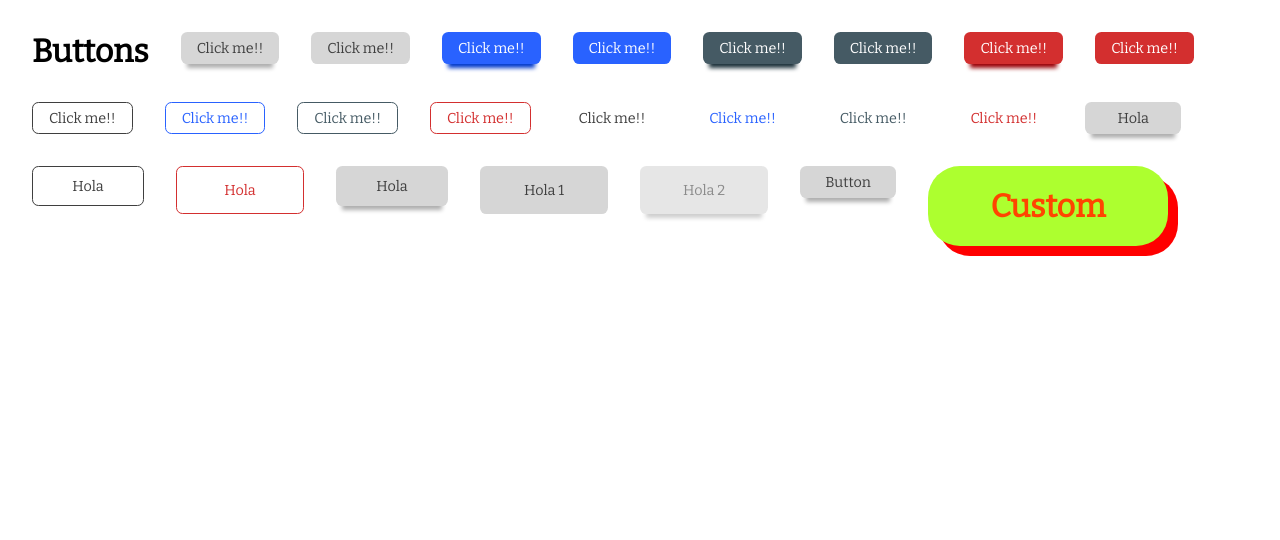
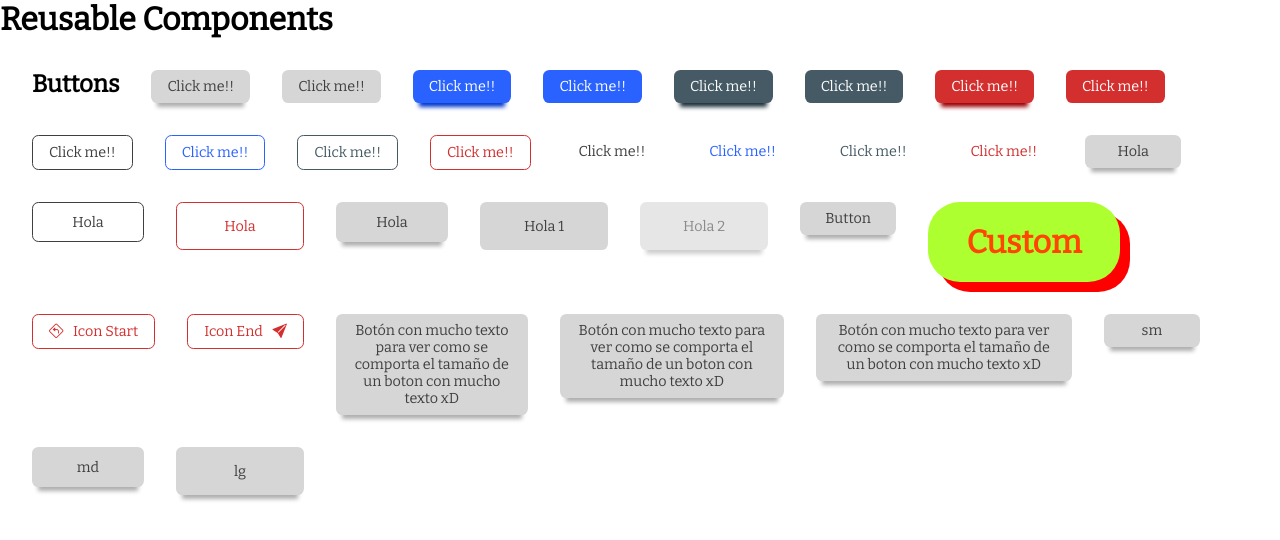
Before and after one commit to FlakoBB/reusable-components, a React app: page / in a window 1280 px wide. Shown: the top 540 px of the page. Built offline with nearby package versions, Linux system fonts and the light colour scheme.

Commit message:
feat: icons (end | start) with Bootstrap Icons

```diff
--- a/package.json
+++ b/package.json
@@ -15,6 +15,7 @@
   "author": "",
   "license": "ISC",
   "dependencies": {
+    "bootstrap-icons": "^1.10.5",
     "react": "^18.2.0",
     "react-dom": "^18.2.0",
     "react-router-dom": "^6.14.2"
--- a/src/App.jsx
+++ b/src/App.jsx
@@ -1,38 +1,10 @@
-import Button from './components/Button.jsx'
-import './styles/customStyles.css'
+import ButtonsSection from './components/ButtonsSection.jsx'
 
 const App = () => {
-  const sayHi = (name) => {
-    console.log(`Hola !!! ${name}`)
-  }
-
   return (
-    <div className='column'>
-      <h1>Buttons</h1>
-      <Button value='Click me!!' variant='default' />
-      <Button value='Click me!!' variant='default' disableShadow />
-      <Button value='Click me!!' color='primary' />
-      <Button value='Click me!!' color='primary' disableShadow />
-      <Button value='Click me!!' color='secondary' />
-      <Button value='Click me!!' color='secondary' disableShadow />
-      <Button value='Click me!!' color='danger' />
-      <Button value='Click me!!' color='danger' disableShadow />
-      <Button value='Click me!!' variant='outline' />
-      <Button value='Click me!!' variant='outline' color='primary' />
-      <Button value='Click me!!' variant='outline' color='secondary' />
-      <Button value='Click me!!' variant='outline' color='danger' />
-      <Button value='Click me!!' variant='text' />
-      <Button value='Click me!!' variant='text' color='primary' />
-      <Button value='Click me!!' variant='text' color='secondary' />
-      <Button value='Click me!!' variant='text' color='danger' />
-      <Button value='Hola' variant='default' size='sm' />
-      <Button value='Hola' variant='outline' size='md' />
-      <Button value='Hola' variant='outline' size='lg' color='danger' />
-      <Button value='Hola' variant='default' size='md' />
-      <Button value='Hola 1' variant='default' size='lg' disableShadow onClick={() => sayHi('BTN 1')} />
-      <Button value='Hola 2' variant='default' size='lg' disabled onClick={() => sayHi('BTN 2')} />
-      <Button />
-      <Button value='Custom' id='MyBTN' customClass='custom__btn' />
+    <div>
+      <h1>Reusable Components</h1>
+      <ButtonsSection />
     </div>
   )
 }
--- a/src/components/Button.jsx
+++ b/src/components/Button.jsx
@@ -1,9 +1,7 @@
 import PropTypes from 'prop-types'
 import styles from '../styles/buttons.module.css'
 import { useEffect, useState } from 'react'
-
-// * Button States
-// ToDo: icon (left || right)
+import 'bootstrap-icons/font/bootstrap-icons.css'
 
 const VARIANTS = {
   DEFAULT: 'default',
@@ -98,7 +96,9 @@ const Button = ({ type, id, customClass, value, variant, size, color, disableSha
       onClick={onClick}
       disabled={disabled}
     >
+      {iconStart && <i className={`bi bi-${iconStart} ${styles.iconStart}`} />}
       {value}
+      {iconEnd && <i className={`bi bi-${iconEnd} ${styles.iconEnd}`} />}
     </button>
   )
 }
@@ -122,7 +122,9 @@ Button.defaultProps = {
   type: 'button',
   id: '',
   customClass: '',
-  value: 'Button'
+  value: 'Button',
+  iconEnd: null,
+  iconStart: ''
 }
 
 export default Button
--- /dev/null
+++ b/src/components/ButtonsSection.jsx
@@ -0,0 +1,46 @@
+import Button from './Button.jsx'
+
+const ButtonsSection = () => {
+  const sayHi = (name) => {
+    console.log(`Hola !!! ${name}`)
+  }
+
+  return (
+    <section className='column'>
+      <h2>Buttons</h2>
+      <Button value='Click me!!' variant='default' />
+      <Button value='Click me!!' variant='default' disableShadow />
+      <Button value='Click me!!' color='primary' />
+      <Button value='Click me!!' color='primary' disableShadow />
+      <Button value='Click me!!' color='secondary' />
+      <Button value='Click me!!' color='secondary' disableShadow />
+      <Button value='Click me!!' color='danger' />
+      <Button value='Click me!!' color='danger' disableShadow />
+      <Button value='Click me!!' variant='outline' />
+      <Button value='Click me!!' variant='outline' color='primary' />
+      <Button value='Click me!!' variant='outline' color='secondary' />
+      <Button value='Click me!!' variant='outline' color='danger' />
+      <Button value='Click me!!' variant='text' />
+      <Button value='Click me!!' variant='text' color='primary' />
+      <Button value='Click me!!' variant='text' color='secondary' />
+      <Button value='Click me!!' variant='text' color='danger' />
+      <Button value='Hola' variant='default' size='sm' />
+      <Button value='Hola' variant='outline' size='md' />
+      <Button value='Hola' variant='outline' size='lg' color='danger' />
+      <Button value='Hola' variant='default' size='md' />
+      <Button value='Hola 1' variant='default' size='lg' disableShadow onClick={() => sayHi('BTN 1')} />
+      <Button value='Hola 2' variant='default' size='lg' disabled onClick={() => sayHi('BTN 2')} />
+      <Button />
+      <Button value='Custom' id='MyBTN' customClass='custom__btn' />
+      <Button value='Icon Start' variant='outline' color='danger' iconStart='sign-turn-left' />
+      <Button value='Icon End' variant='outline' color='danger' iconEnd='send-fill' />
+      <Button value='Botón con mucho texto para ver como se comporta el tamaño de un boton con mucho texto xD' size='sm' />
+      <Button value='Botón con mucho texto para ver como se comporta el tamaño de un boton con mucho texto xD' size='md' />
+      <Button value='Botón con mucho texto para ver como se comporta el tamaño de un boton con mucho texto xD' size='lg' />
+      <Button value='sm' size='sm' />
+      <Button value='md' size='md' />
+      <Button value='lg' size='lg' />
+    </section>
+  )
+}
+export default ButtonsSection
--- a/src/index.jsx
+++ b/src/index.jsx
@@ -2,6 +2,7 @@ import ReactDom from 'react-dom/client'
 import { StrictMode } from 'react'
 import App from './App.jsx'
 import './styles/globals.css'
+import './styles/customStyles.css'
 
 const root = ReactDom.createRoot(document.getElementById('root'))
 
--- a/src/styles/buttons.module.css
+++ b/src/styles/buttons.module.css
@@ -14,7 +14,7 @@
 }
 
 .btn {
-  padding: 0 1rem;
+  padding: .5rem 1rem;
   border-radius: .4rem;
   border: none;
   font-size: .9rem;
@@ -94,16 +94,19 @@
 
 .small {
   min-width: 6rem;
+  max-width: 12rem;
   min-height: 2rem;
 }
 
 .medium {
   min-width: 7rem;
+  max-width: 14rem;
   min-height: 2.5rem;
 }
 
 .large {
   min-width: 8rem;
+  max-width: 16rem;
   min-height: 3rem;
 }
 
@@ -111,3 +114,15 @@
   opacity: .6;
   cursor: not-allowed;
 }
+
+.iconStart {
+  margin-right: .6rem;
+  color: inherit;
+  font-size: inherit;
+}
+
+.iconEnd {
+  margin-left: .6rem;
+  color: inherit;
+  font-size: inherit;
+}
```
Also changed, not shown: src/components/InputsSection.jsx (added, +8 -0 lines), 1 other file (tests, documents, lock files or other folders).
